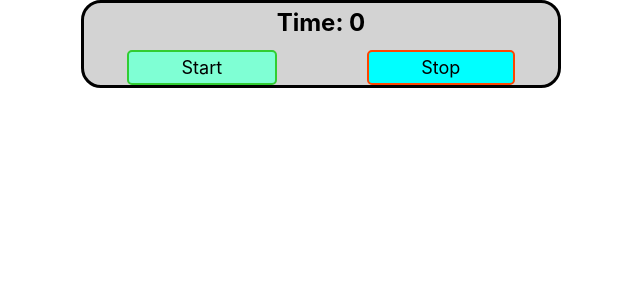
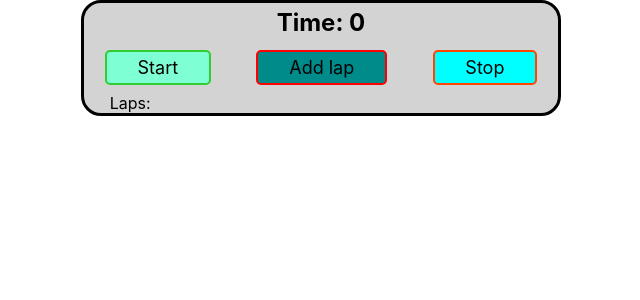
Before and after one commit to U3erKa/React-Tasks, a React (Create React App) app: page / in a window 1280 px wide. Shown: the top 300 px of the page, without its empty margins (319-959 px from the left). Built offline with nearby package versions, Linux system fonts and the light colour scheme.

Commit message:
Add lap button

```diff
--- a/package.json
+++ b/package.json
@@ -1,6 +1,6 @@
 {
   "name": "practice-react-stopwatch",
-  "version": "0.1.1",
+  "version": "0.2.0",
   "private": true,
   "dependencies": {
     "@testing-library/jest-dom": "^5.16.5",
--- a/src/components/Stopwatch/Stopwatch.module.css
+++ b/src/components/Stopwatch/Stopwatch.module.css
@@ -14,7 +14,7 @@
   padding: 5px 10px;
   font-size: 24px;
   font-weight: bold;
-  grid-area: 1 / 1 / 2 / 5;
+  grid-area: 1 / 1 / 2 / 7;
 }
 
 .btn {
@@ -39,8 +39,14 @@
   background-color: lightseagreen;
 }
 
+.lapBtn {
+  border-color: red;
+  background-color: darkcyan;
+  grid-area: 2 / 3 / 2 / 5;
+}
+
 .stopBtn {
   border-color: orangered;
   background-color: cyan;
-  grid-area: 2 / 3 / 2 / 5;
+  grid-area: 2 / 5 / 2 / 7;
 }
--- a/src/components/Stopwatch/index.jsx
+++ b/src/components/Stopwatch/index.jsx
@@ -7,6 +7,7 @@ class Stopwatch extends Component {
     this.state = {
       seconds: 0,
       isStarted: false,
+      laps: [],
     };
   }
 
@@ -20,25 +21,42 @@ class Stopwatch extends Component {
     clearInterval(this.intervalId);
     this.setState({ isStarted: false });
   };
+  addLap = () => {
+    const { laps, seconds } = this.state;
+    this.setState({ laps: [...laps, seconds] });
+  };
   stopTimer = () => {
     this.pauseTimer();
-    this.setState({ seconds: 0 });
+    this.setState({ seconds: 0, laps: [] });
   };
 
-  componentDidMount() {}
+  lapsList = () =>
+    this.state.laps.map((time, id) => {
+      return (
+        <li key={id} className={styles.lap}>
+          {id}: {time}
+        </li>
+      );
+    });
 
   render() {
     const { seconds, isStarted } = this.state;
-    const { container, time, btn, startBtn, pauseBtn, stopBtn } = styles;
+    const { container, time, btn, startBtn, pauseBtn, lapBtn, stopBtn } = styles;
+    const laps = this.lapsList();
 
     return (
       <article className={container}>
         <p className={time}>Time: {seconds}</p>
+        <p>Laps:</p>
+        <ul>{laps}</ul>
         <button
           className={`${isStarted ? pauseBtn : startBtn} ${btn}`}
           onClick={isStarted ? this.pauseTimer : this.startTimer}
         >
           {isStarted ? 'Pause' : 'Start'}
+        </button>
+        <button className={`${lapBtn} ${btn}`} onClick={this.addLap}>
+          Add lap
         </button>
         <button className={`${stopBtn} ${btn}`} onClick={this.stopTimer}>
           Stop
```
